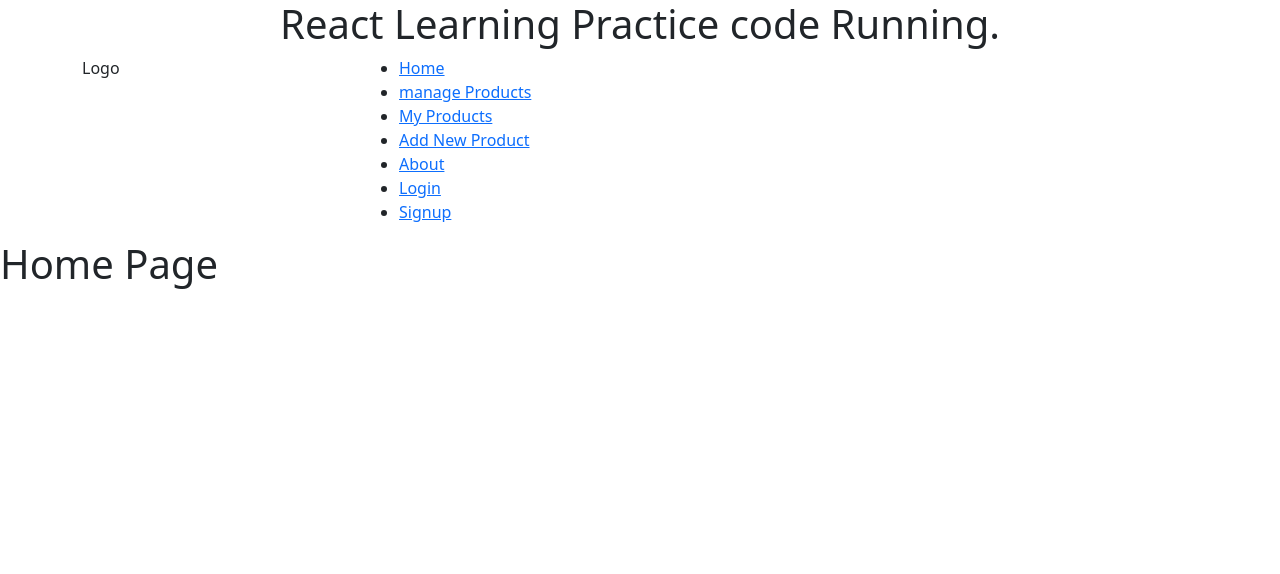
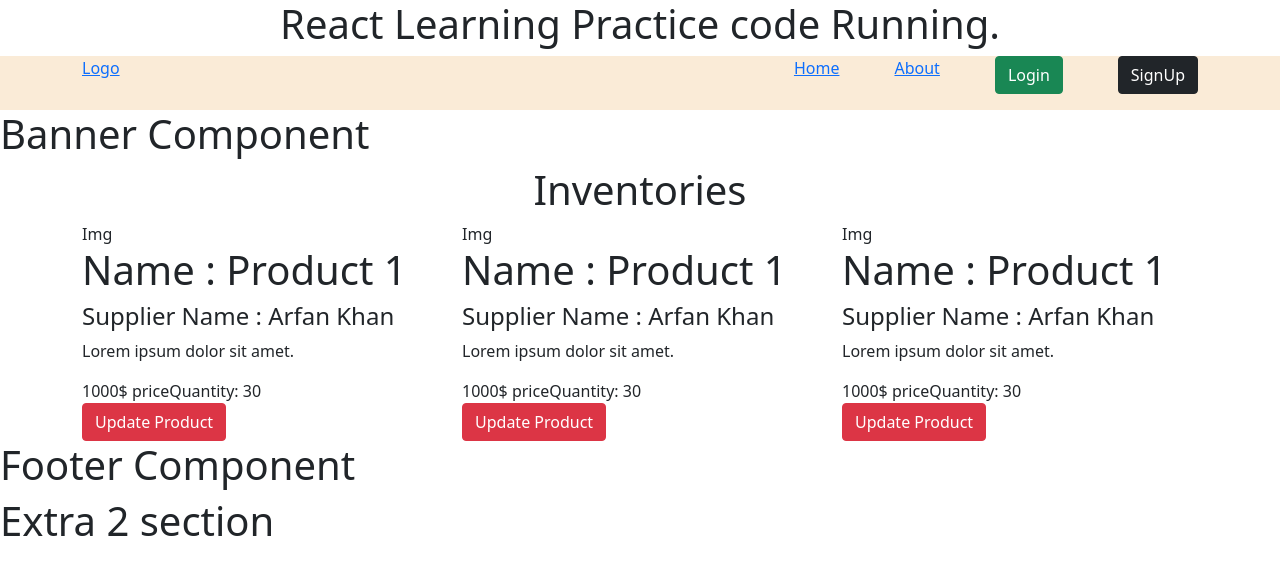
Before and after one commit to khan188993/furniture-warehouse-management-react, a React (Create React App) app: page / in a window 1280 px wide. Shown: the top 574 px of the page. Built offline with nearby package versions, Linux system fonts and the light colour scheme; no server answers.

Commit message:
3)google auth added with redirection

```diff
--- /dev/null
+++ b/src/App.css
@@ -0,0 +1,7 @@
+/* header */
+header {background: antiquewhite;}
+
+/* Navbar */
+nav ul {display: flex;list-style: none;justify-content: end;}
+
+nav ul li {margin-left: 55px;}
--- a/src/App.js
+++ b/src/App.js
@@ -1,6 +1,7 @@
 import React from 'react';
+import './App.css'
 import 'bootstrap/dist/css/bootstrap.css';
-import { NavLink, Route,Routes } from 'react-router-dom';
+import { Navigate, NavLink, Route,Routes } from 'react-router-dom';
 import AboutPage from './pages/AboutPage/AboutPage';
 import Home from './pages/Home/Home';
 import ManageProducts from './pages/ManageProducts/ManageProducts';
@@ -10,59 +11,33 @@ import SignUpPage from './pages/SignUpPage/SignUpPage';
 import NotFound from './pages/404/NotFound';
 import AddProduct from './pages/AddProduct/AddProduct';
 import PrivateRoute from './PrivateRoute/PrivateRoute';
+import Header from './components/Header/Header';
+import { useAuthState } from 'react-firebase-hooks/auth';
+import auth from './Firebase/Firebase.init';
 const App = () => {
+
+  const [user] = useAuthState(auth)
   return (
     <>
       <h1 className='text-center'>React Learning Practice code Running.</h1>
       {/* navigation link making  */}
-      <header>
-        <div className="container">
-          <div className="row">
-          <div className="col-md-3">
-            <span>Logo</span>
-          </div>
-          <div className="col-md-9">
-              <nav>
-                <ul>
-                  <li>
-                    <NavLink to="/">Home</NavLink>
-                  </li>
-                  <li>
-                    <NavLink to="/manage-products">manage Products</NavLink>
-                  </li>
-                  <li>
-                    <NavLink to="/my-products">My Products</NavLink>
-                  </li>
-                  <li>
-                    <NavLink to="/add-new-product">Add New Product</NavLink>
-                  </li>
-                  <li>
-                    <NavLink to="/about">About</NavLink>
-                  </li>
-                  <li>
-                    <NavLink to="/login">Login</NavLink>
-                  </li>
-                  <li>
-                    <NavLink to="/sign-up">Signup</NavLink>
-                  </li>
-                </ul>
-              </nav>
-          </div>
-          </div>
-        </div>
-      </header>
+      <Header/>
 
       {/* Routes Defining  */}
       <Routes>
         <Route path='/' element={<Home/>}></Route>
+        <Route path='/home' element={<Home/>}></Route>
         <Route path='/about' element={<AboutPage/>}></Route>
+        <Route path='/inventory/:id' element={<PrivateRoute>
+          <h1>Manage Single Product</h1>
+        </PrivateRoute>}></Route>
         <Route path='/manage-products' element={<PrivateRoute>
           <ManageProducts/>
         </PrivateRoute>}></Route>
         <Route path='/my-products' element={<MyProducts/>}></Route>
         <Route path='/add-new-product' element={<AddProduct/>}></Route>
         <Route path='/login' element={<LoginPage/>}></Route>
-        <Route path='/sign-up' element={<SignUpPage/>}></Route>
+        <Route path='/sign-up' element={user ? <Navigate to='/'/> : <SignUpPage/>}></Route>
         <Route path='/*' element={<NotFound/>}></Route>
 
       </Routes>
--- /dev/null
+++ b/src/components/Header/Header.js
@@ -0,0 +1,74 @@
+import { signOut } from 'firebase/auth';
+import React from 'react'
+import { useAuthState,} from 'react-firebase-hooks/auth';
+import { NavLink } from 'react-router-dom'
+import { useNavigate } from 'react-router-dom'
+import auth from '../../Firebase/Firebase.init';
+/*
+logo,
+about,add new product,manage products,my products,
+
+*/
+const Header = () => {
+    const [user] = useAuthState(auth);
+    const navigate = useNavigate();
+
+    const handleLogOut = ()=>{
+        signOut(auth)
+    }
+
+    return (
+        <header>
+        <div className="container">
+          <div className="row">
+          <div className="col-md-3">
+            <span>
+                <NavLink to="/">Logo</NavLink>
+            </span>
+          </div>
+          <div className="col-md-9">
+              <nav>
+                <ul>
+                  <li>
+                    <NavLink to="/">Home</NavLink>
+                  </li>
+                  <li>
+                    <NavLink to="/about">About</NavLink>
+                  </li>
+                  {
+                      user ? (
+                          <>
+                            <li>
+                    <NavLink to="/manage-products">manage Products</NavLink>
+                  </li>
+                  <li>
+                    <NavLink to="/my-products">My Products</NavLink>
+                  </li>
+                  <li>
+                    <NavLink to="/add-new-product">Add New Product</NavLink>
+                  </li>
+                  <li>
+                      <button className='btn btn-danger' onClick={()=>handleLogOut()}>LogOut</button>
+                  </li>
+                          </>
+                      ):
+                      <>
+                        <li>
+                    <button className='btn btn-success' onClick={()=>navigate('/login')}>Login</button>
+                  </li>
+                  <li>
+                    <button className='btn btn-dark' onClick={()=>navigate('/sign-up')}>SignUp</button>
+                  </li>
+                      </>
+                  }
+
+                </ul>
+              </nav>
+          </div>
+          </div>
+        </div>
+      </header>
+    )
+}
+
+export default Header
--- a/src/components/SectionTitle/SectionTitle.js
+++ b/src/components/SectionTitle/SectionTitle.js
@@ -1,9 +1,9 @@
 import React from 'react'
 
-const SectionTitle = () => {
+const SectionTitle = ({secTitle,secDesc}) => {
     return (
-        <div>
-            <h1>Section Title Component</h1>
+        <div className='section-title text-center'>
+            <h1>{secTitle}</h1>
         </div>
     )
 }
--- a/src/components/SingleProduct/SingleProduct.js
+++ b/src/components/SingleProduct/SingleProduct.js
@@ -1,11 +1,29 @@
-import React from 'react'
+import React from "react";
+import { useNavigate } from "react-router-dom";
 
 const SingleProduct = () => {
+    const navigate = useNavigate()
     return (
-        <div>
-            <h1>SingleProduct Component</h1>
+        <div className="col-lg-4 col-md-6 col-12">
+            <div className="single-product-manage">
+                <div className="img">Img</div>
+                <div className="content">
+                    <h1>Name : Product 1</h1>
+                    <h4>Supplier Name : Arfan Khan</h4>
+                    <p>Lorem ipsum dolor sit amet.</p>
+                    <span>1000$ price</span>
+                    <span>Quantity: 30</span>
+                    <br></br>
+                    <button
+                        className="btn btn-danger"
+                        onClick={() => navigate("/inventory/1")}
+                    >
+                        Update Product
+                    </button>
+                </div>
+            </div>
         </div>
-    )
-}
+    );
+};
 
-export default SingleProduct
+export default SingleProduct;
--- a/src/pages/Home/Home.js
+++ b/src/pages/Home/Home.js
@@ -1,10 +1,30 @@
 import React from 'react'
+import Banner from '../../components/Banner/Banner'
+import SingleProduct from '../../components/SingleProduct/SingleProduct'
+import Footer from '../../components/Footer/Footer'
+import SectionTitle from '../../components/SectionTitle/SectionTitle'
+import { useNavigate } from 'react-router-dom'
 
 const Home = () => {
+    const navigate = useNavigate()
     return (
-        <div>
-            <h1>Home Page</h1>
-        </div>
+        <>
+            <Banner/>
+            {/* <SingleProduct/> */}
+            <section className='home-products-manage'>
+
+                <div className="container">
+                <SectionTitle secTitle="Inventories" secDesc="Inventories Descriptions"/>
+                    <div className="row">
+                        <SingleProduct/>
+                        <SingleProduct/>
+                        <SingleProduct/>
+                    </div>
+                </div>
+            </section>
+            <Footer/>
+            <h1>Extra 2 section</h1>
+        </>
     )
 }
 
--- a/src/pages/LoginPage/LoginPage.js
+++ b/src/pages/LoginPage/LoginPage.js
@@ -1,17 +1,31 @@
 import React from 'react'
-import { useSignInWithGoogle } from 'react-firebase-hooks/auth';
+import { useAuthState, useSignInWithGoogle } from 'react-firebase-hooks/auth';
+import { useLocation, useNavigate } from 'react-router-dom';
 import auth from '../../Firebase/Firebase.init';
 
 
 const LoginPage = () => {
-    const [signInWithGoogle, user, loading, error] = useSignInWithGoogle(auth);
+    const navigate = useNavigate();
+    const [user] = useAuthState(auth)
+    const location = useLocation();
+    const redirectPath = location?.state?.from?.pathname || "/";
+    // console.log(redirectPath);
+
+    const [signInWithGoogle] = useSignInWithGoogle(auth);
     const handleGoogleAuth = ()=>{
+        signInWithGoogle()
+    }
 
+    if(user){
+        navigate(redirectPath);
     }
+
+
+
     return (
         <div>
             <h1>LoginPage</h1>
-            <button onClick={()=>signInWithGoogle()} className='btn btn-danger'>Login witn google</button>
+            <button onClick={()=>handleGoogleAuth()} className='btn btn-danger'>Login witn google</button>
         </div>
     )
 }
```
Also changed, not shown: src/components/Header/Header.css (added).
